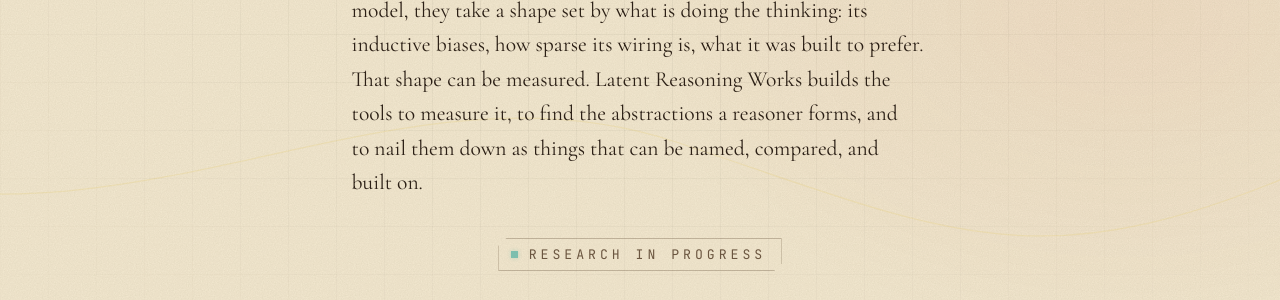
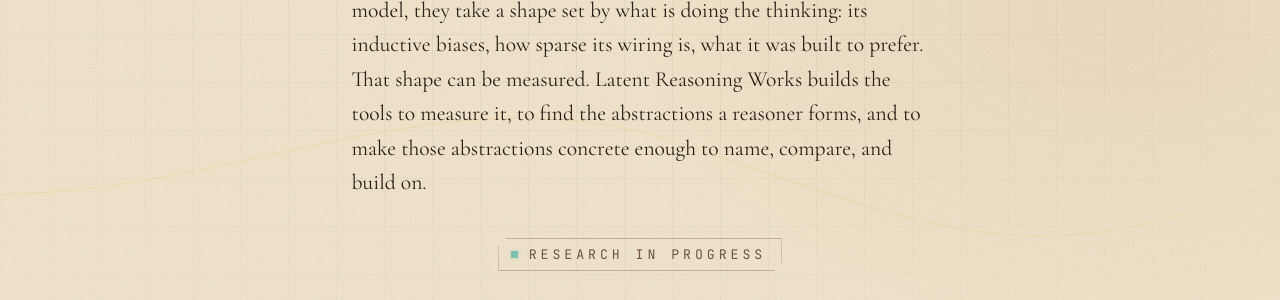
Before and after one commit to latent-reasoning-works/latent-reasoning-works.github.io, an MkDocs documentation site: the page built from docs/index.md, in a window 1280 px wide and 900 px high, scrolled down 292 px. Shown: the part 298-598 px from the top of the window. Built offline with MkDocs 1.6.1 and Material for MkDocs 9.7.7, drawn with Linux system fonts in a browser that asks for light colours; some of the changed text lies outside the part shown.

Commit message:
Tighten site copy and align tool availability wording

```diff
--- a/mkdocs.yml
+++ b/mkdocs.yml
@@ -40,8 +40,8 @@ extra:
       a shape set by what is doing the thinking: its inductive biases, how sparse its
       wiring is, what it was built to prefer. That shape can be measured. Latent
       Reasoning Works builds the tools to measure it, to find the abstractions a
-      reasoner forms, and to nail them down as things that can be named, compared,
-      and built on.
+      reasoner forms, and to make those abstractions concrete enough to name,
+      compare, and build on.
     status: Research in progress
     github: https://github.com/latent-reasoning-works
     email: cesar.valdez@mila.quebec
@@ -55,7 +55,8 @@ extra:
           A latent has a shape, and a dozen methods will each show you a different
           one. Which structure belongs to what was embedded, and which to the method
           that embedded it? manylatents runs the methods and measures the geometry of
-          every result with one shared suite, so the structures can be compared at all.
+          every result with one shared suite, so the structures can be compared on
+          the same terms.
         status: open
         docs: https://latentreasoning.works/manylatents/
         repo: https://github.com/latent-reasoning-works/manylatents
@@ -78,9 +79,8 @@ extra:
       - name: manyruns
         tagline: point it at your data, get the shape back
         blurb: >-
-          Point it at your data. It reads what is there, runs the loop, and writes every
-          step down, so an abstraction found once can be found again. That is what
-          nailing one down means.
+          manyruns reads your data, runs the experiment loop, and records each step,
+          so you can retrace how a result was found and run the experiment again.
         status: opening
         repo: https://github.com/latent-reasoning-works/manyruns
 
--- a/overrides/main.html
+++ b/overrides/main.html
@@ -698,7 +698,7 @@
     <section class="lrw-section lrw-join" aria-labelledby="lrw-join-h">
       <h2 class="lrw-h" id="lrw-join-h">Come build</h2>
       <div class="lrw-scale" aria-hidden="true"><span class="lrw-scale__node"></span></div>
-      <p class="lrw-join__text">The tools are open; the questions are ours. Both have room.</p>
+      <p class="lrw-join__text">Help build the tools and explore the questions behind them.</p>
       <nav class="lrw-actions" aria-label="Get in touch">
         <a class="lrw-action" href="{{ lrw.github }}"><span class="lrw-light" aria-hidden="true"></span>See the code</a>
         <a class="lrw-action" href="mailto:{{ lrw.email }}"><span class="lrw-light" aria-hidden="true"></span>Write to us</a>
```
